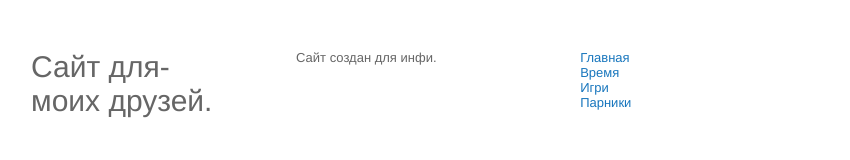
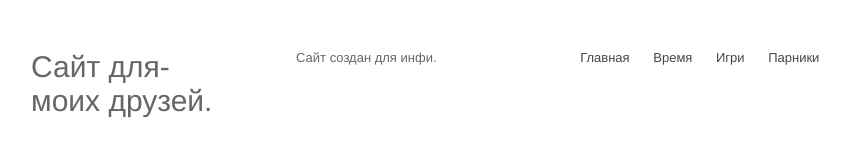
Before and after one commit to Vopling/Vopling.github.io, a plain HTML site: page prozect/index.html in a window 1280 px wide. Shown: the whole page, without its empty margins (19-869 px from the left). Drawn offline with Linux system fonts and the light colour scheme.

Commit message:
update1.1

```diff
--- a/prozect/index.html
+++ b/prozect/index.html
@@ -15,12 +15,12 @@
                 Сайт создан для инфи.
             </div>
             <div class="mainMenu">
-                <li class="selected">
-                    <ul><a href="form.html">Главная</a></ul>
-                    <ul><a href="form.html">Время</a></ul>
-                    <ul><a href="form.html">Игри</a></ul>
-                    <ul><a href="form.html">Парники</a></ul>
-                </li>
+                <ul class="selected">
+                    <li><a href="form.html">Главная</a></li>
+                    <li><a href="form.html">Время</a></li>
+                    <li><a href="form.html">Игри</a></li>
+                    <li><a href="form.html">Парники</a></li>
+                </ul>
             </div>
         </div>
     </header>
```
